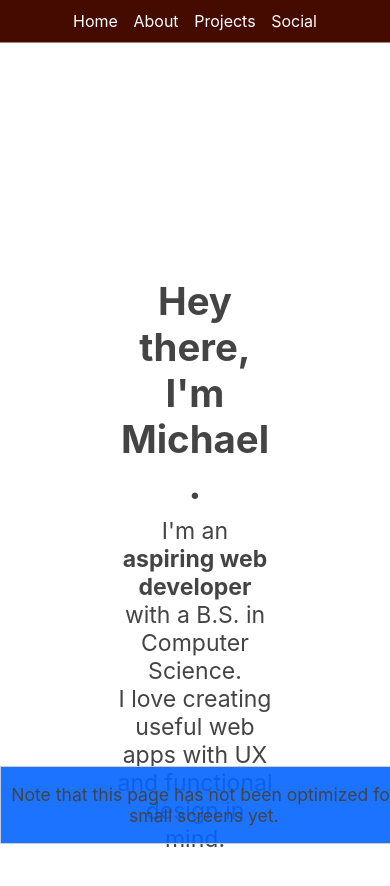
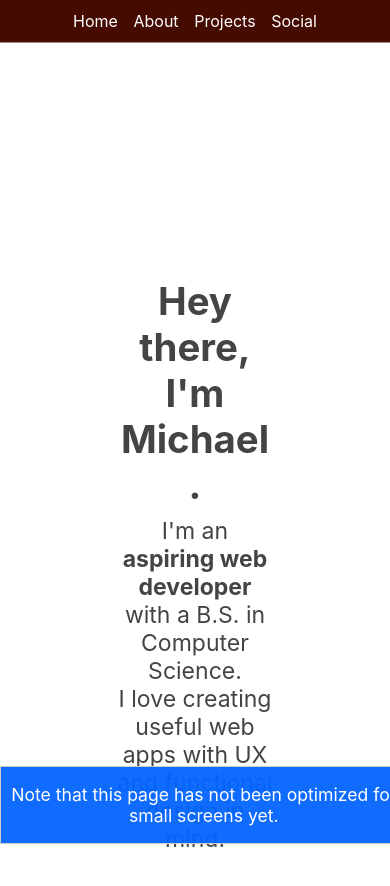
Before and after one commit to Str4yWolf/portfolio, a React (Create React App) app: page / in a window 390 px wide. Shown: the top 886 px of the page. Built offline with nearby package versions, Linux system fonts and the light colour scheme.

Commit message:
make mobile text better readable

```diff
--- a/src/styles.scss
+++ b/src/styles.scss
@@ -15,7 +15,8 @@
 	bottom: 0px;
 	border: 1px solid #ccc;
 	width: 100%;
-	background: rgba(4,100,255,0.9);
+	color: white;
+	background: rgba(4,100,255,0.95);
 	display: none;
 }
 
```
